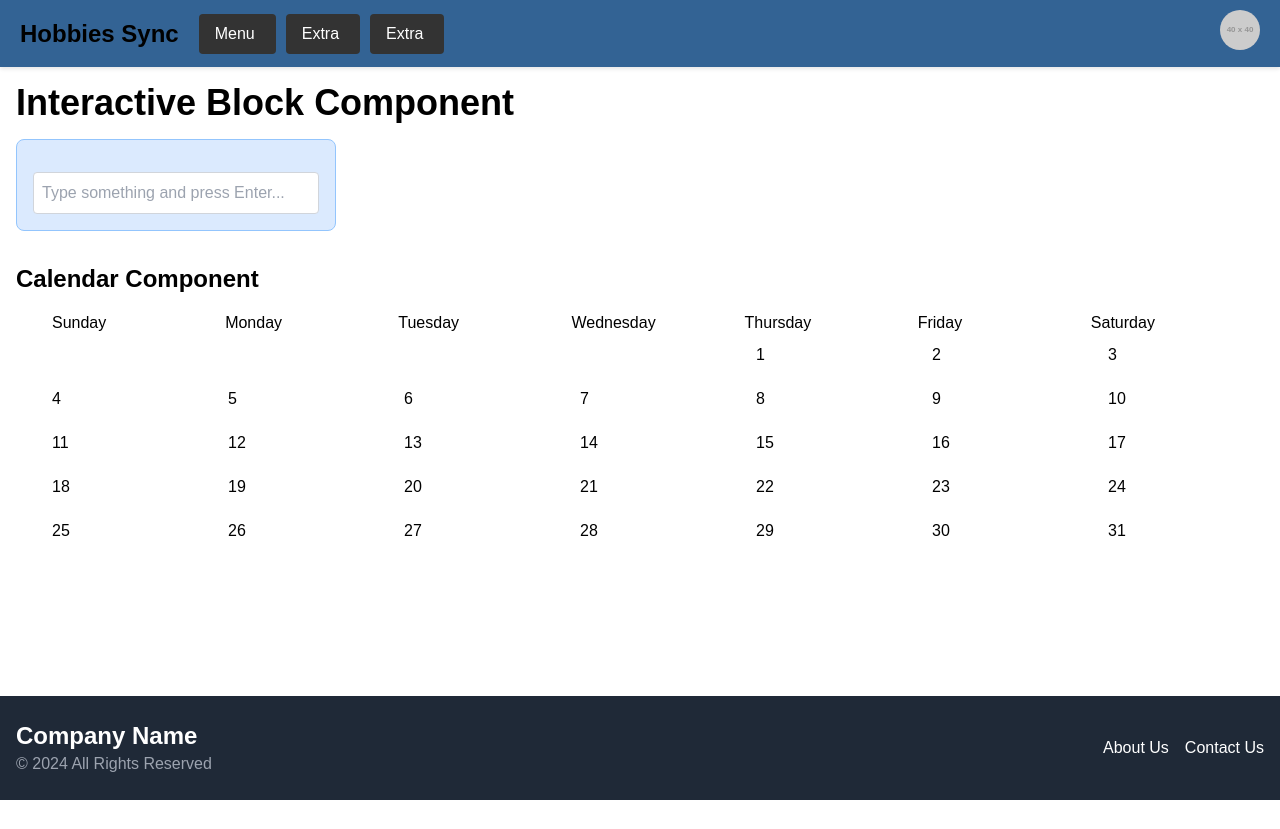
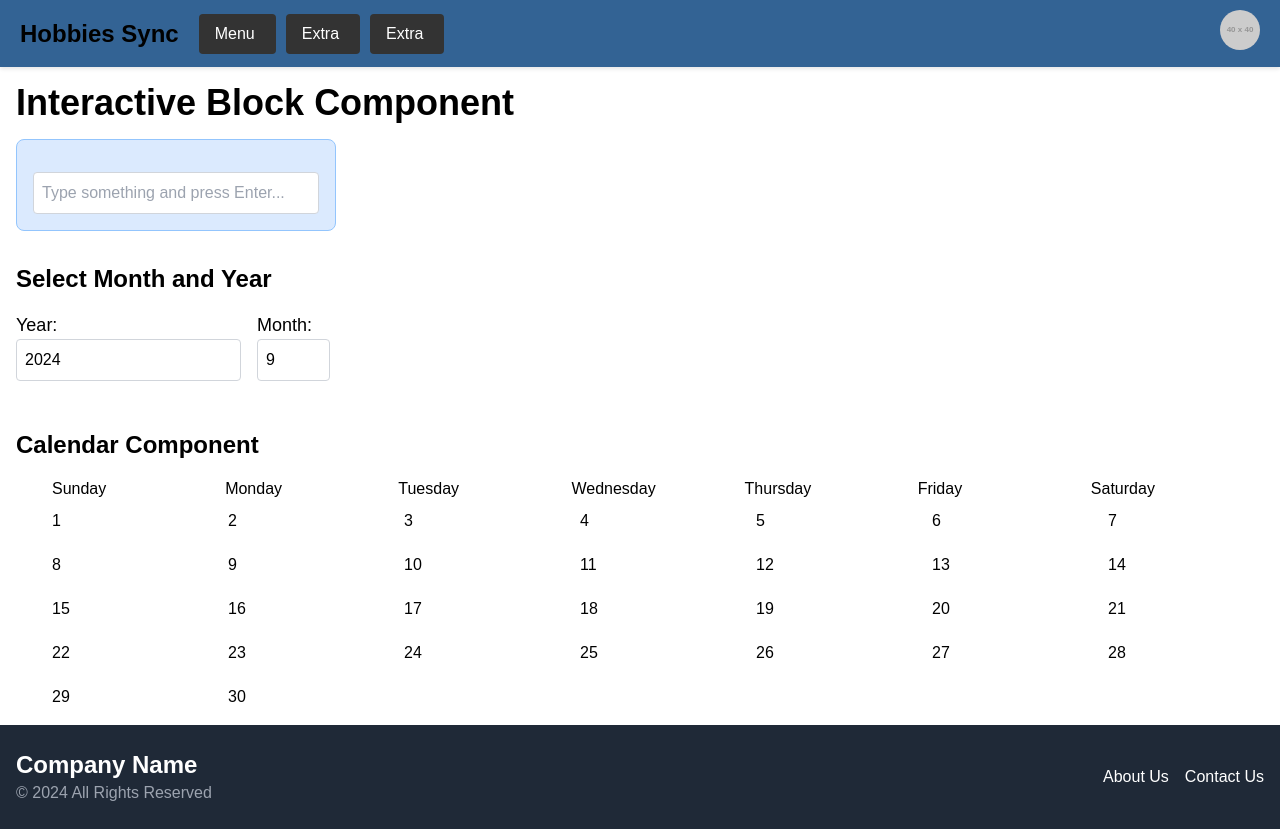
Before and after one commit to carlosalonsohernandez/sunhacks2024, a Next.js app in the folder hobbysync/: page / in a window 1280 px wide. Before the commit the page ends 800 px from the top, so only its background shows below. Built offline with nearby package versions, Linux system fonts and the light colour scheme.

Commit message:
Header+Footer+Calendar V2
Limit Days

```diff
--- a/hobbysync/src/app/page.js
+++ b/hobbysync/src/app/page.js
@@ -2,8 +2,28 @@
 import Footer from './components/Footer.js';
 import InteractiveBlock from './components/SingleCalendar.js';
 import Calendar from './components/Calendar.js';
+import { useState } from 'react';
 
 export default function Home() {
+  // State to manage the input values for year and month
+  const [year, setYear] = useState(new Date().getFullYear());
+  const [month, setMonth] = useState(new Date().getMonth()); // 0-based index (0 = January, ..., 11 = December)
+
+  // Handlers for updating the state
+  const handleYearChange = (e) => {
+    let value = parseInt(e.target.value);
+    if (value > 2025) value = 2024; // Ensure year is not greater than 2025
+    if (value < 2000) value = 2000; // Ensure month is not less than 2000
+    setYear(parseInt(e.target.value));
+  };
+
+  const handleMonthChange = (e) => {
+    let value = parseInt(e.target.value);
+    if (value > 12) value = 12; // Ensure month is not greater than 12
+    if (value < 1) value = 1; // Ensure month is not less than 1
+    setMonth(value - 1); // Convert 1-based month to 0-based index
+  };
+
   return (
     <div className="flex flex-col min-h-screen">
       <header className="header">
@@ -69,10 +89,43 @@ export default function Home() {
           <InteractiveBlock />
         </div>
 
+        {/* User Inputs for Month and Year */}
+        <div className="container mx-auto p-4">
+          <h2 className="text-2xl font-bold mb-4">Select Month and Year</h2>
+          <div className="flex gap-4 mb-4">
+            <div>
+              <label htmlFor="year" className="block text-lg font-medium">
+                Year:
+              </label>
+              <input
+                id="year"
+                type="number"
+                value={year}
+                onChange={handleYearChange}
+                className="border border-gray-300 p-2 rounded"
+              />
+            </div>
+            <div>
+              <label htmlFor="month" className="block text-lg font-medium">
+                Month:
+              </label>
+              <input
+                id="month"
+                type="number"
+                min="1"
+                max="12"
+                value={month + 1}
+                onChange={handleMonthChange}
+                className="border border-gray-300 p-2 rounded"
+              />
+            </div>
+          </div>
+        </div>
+
         {/* Calendar for a specific month */}
         <div className="container mx-auto p-4">
           <h2 className="text-2xl font-bold mb-4">Calendar Component</h2>
-          <Calendar year={2024} month={7} /> {/* September 2023 (month is 0-based) */}
+          <Calendar year={year} month={month} />
         </div>
       </main>
 
```
